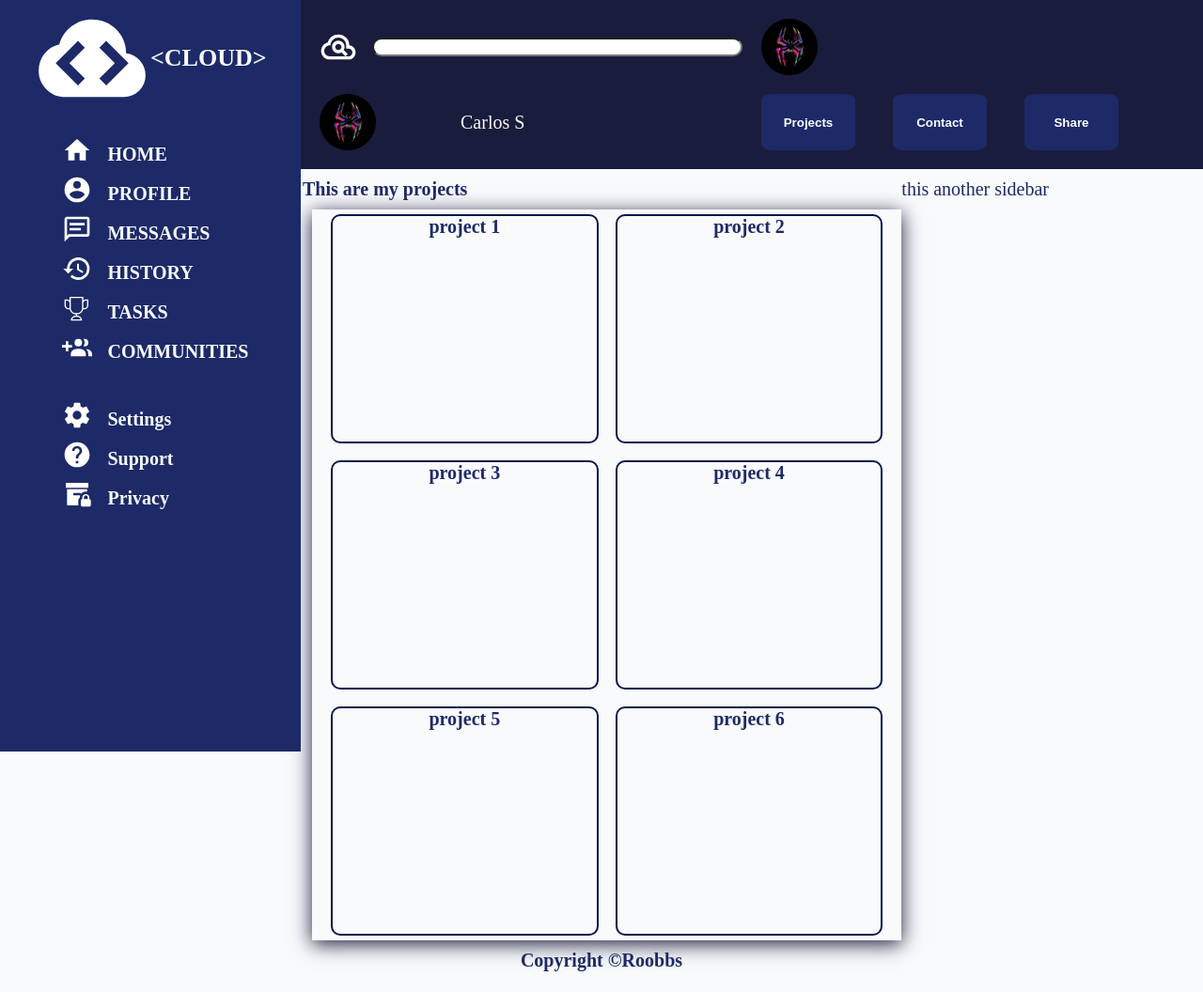
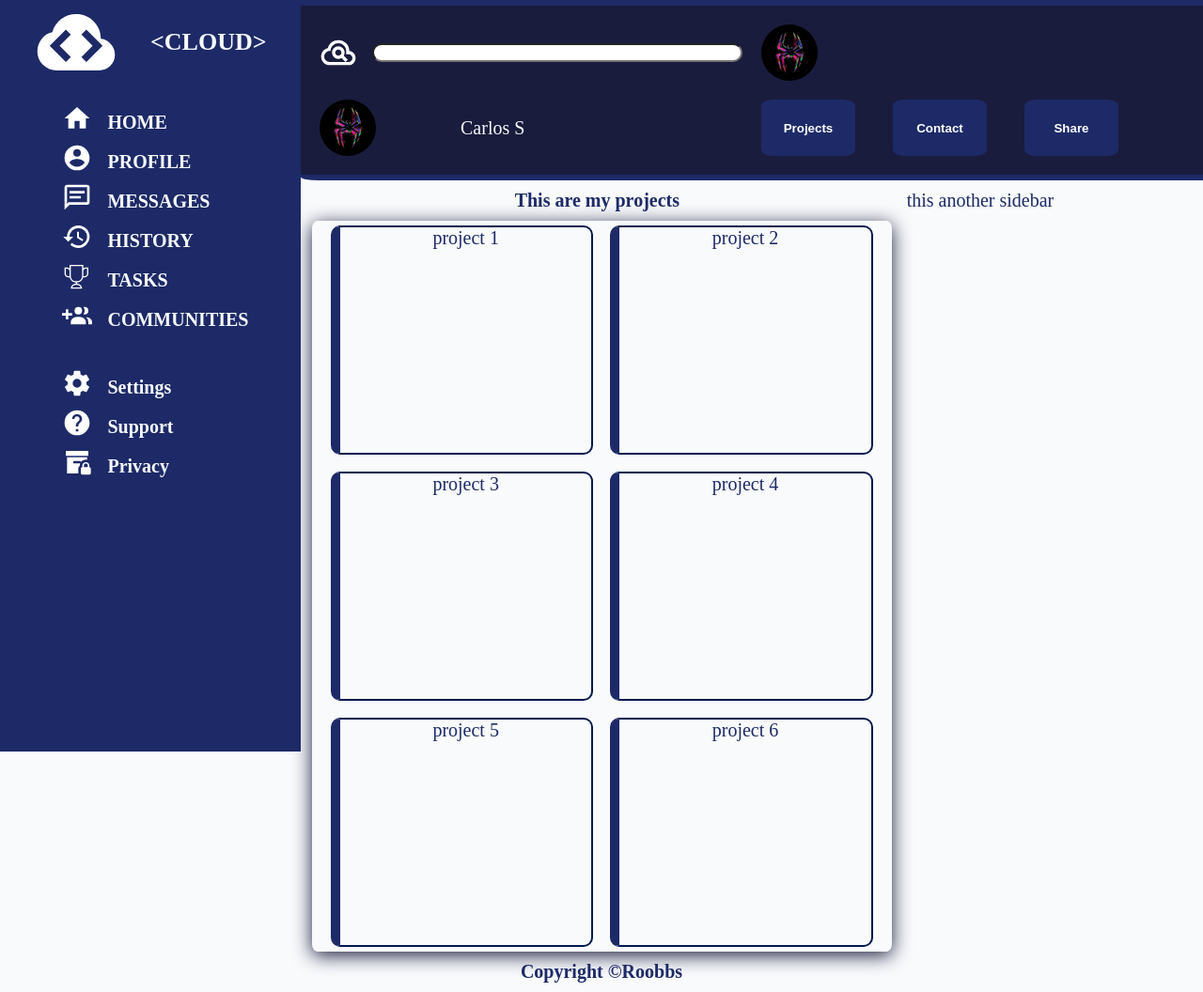
Before and after one commit to roobbs/admin-dashboard, a plain HTML site: page index.html in a window 1280 px wide. Shown: the whole page at 94% size. Drawn offline with Linux system fonts and the light colour scheme.

Commit message:
style changes

```diff
--- a/index.html
+++ b/index.html
@@ -45,7 +45,8 @@
             </div>
         </div>
         <main class="container">
-            <div class="one"> This are my projects
+            <div class="one">
+                <div class="one-title">This are my projects</div>
                 <div class="projects">
                     <div>project 1</div>
                     <div>project 2</div>
@@ -55,7 +56,14 @@
                     <div>project 6</div>
                 </div>
             </div>
-            <div class="two">this another sidebar</div>
+            <div class="two">
+                <div>this another sidebar</div>
+                <div>
+                    <div></div>
+                    <div></div>
+                    <div></div>
+                </div>
+            </div>
         </main>
         <footer class="footer">Copyright ©Roobbs</footer>
     </div>
--- a/style.css
+++ b/style.css
@@ -4,27 +4,20 @@
     --third-color: #1a1c3d;
     --bg-color: #f8fafc;
     background-color: var(--bg-color);
-    font-family: 'Open Sans', 'Helvetica Neue', sans-serif sans-serif;
+    font-family: sans-serif sans-serif; /********************************************/
     font-size: 20px;
 }
-*{
-    /*border: 1px solid rgb(117, 0, 0);*/
-}
-
 body{
     margin: 0px;
     padding: 0px;
     height: 100vh;
 }
-
 .layout {
     position: relative;
     min-height: 100%;
     display: grid;
     grid-template-columns: 1fr 3fr;
-    /*grid-template-rows: auto 1fr auto;*/
 }
-
 .header {
     grid-column: 2/3;
     display: grid;
@@ -34,6 +27,9 @@ body{
     background-color: var(--third-color);
     color: var(--bg-color);
     padding: 1rem;
+    border-bottom: 6px solid var(--main-color);
+    border-top: 6px solid var(--main-color);
+    border-bottom-left-radius: 2%;
 }
 .input{
     display: flex;
@@ -103,7 +99,7 @@ img{
     font-size: 1.3rem;
 }
 .logo .cloud{
-    min-height: 120px;
+    height: 90px;
 }
 .menu-bar ul li img {
     height: 1.6rem;
@@ -120,13 +116,14 @@ img{
     font-weight: 700;
     justify-content: flex-start;
 }
-
 .container {
     background-color: var(--bg-color);
     color: var(--main-color);
     display: grid;
     grid-template-columns: 2fr 1fr;
     padding: 10px 2px;
+    justify-content: center;
+    gap: .8rem;
 }
 .projects{
     height: auto;
@@ -134,6 +131,7 @@ img{
     display: grid;
     gap: 18px;
     grid-template-columns: repeat(auto-fit, minmax(200px, 1fr));
+    border-radius: 1%;
     box-shadow: 0 4px 20px var(--third-color);
     margin-left: 10px;
     margin-top: 10px;
@@ -143,12 +141,14 @@ img{
     height: max(200px, 30vh);
     border-radius: 10px;
     border: 2px solid var(--second-color);
+    border-left: 10px solid var(--main-color);
     display: grid;
     justify-content: center;
 }
-.one{
+.one-title{
+    display: flex;
+    justify-content: center;
     font-weight: 800;
-    align-items: center;
 }
 .two{
 
```
